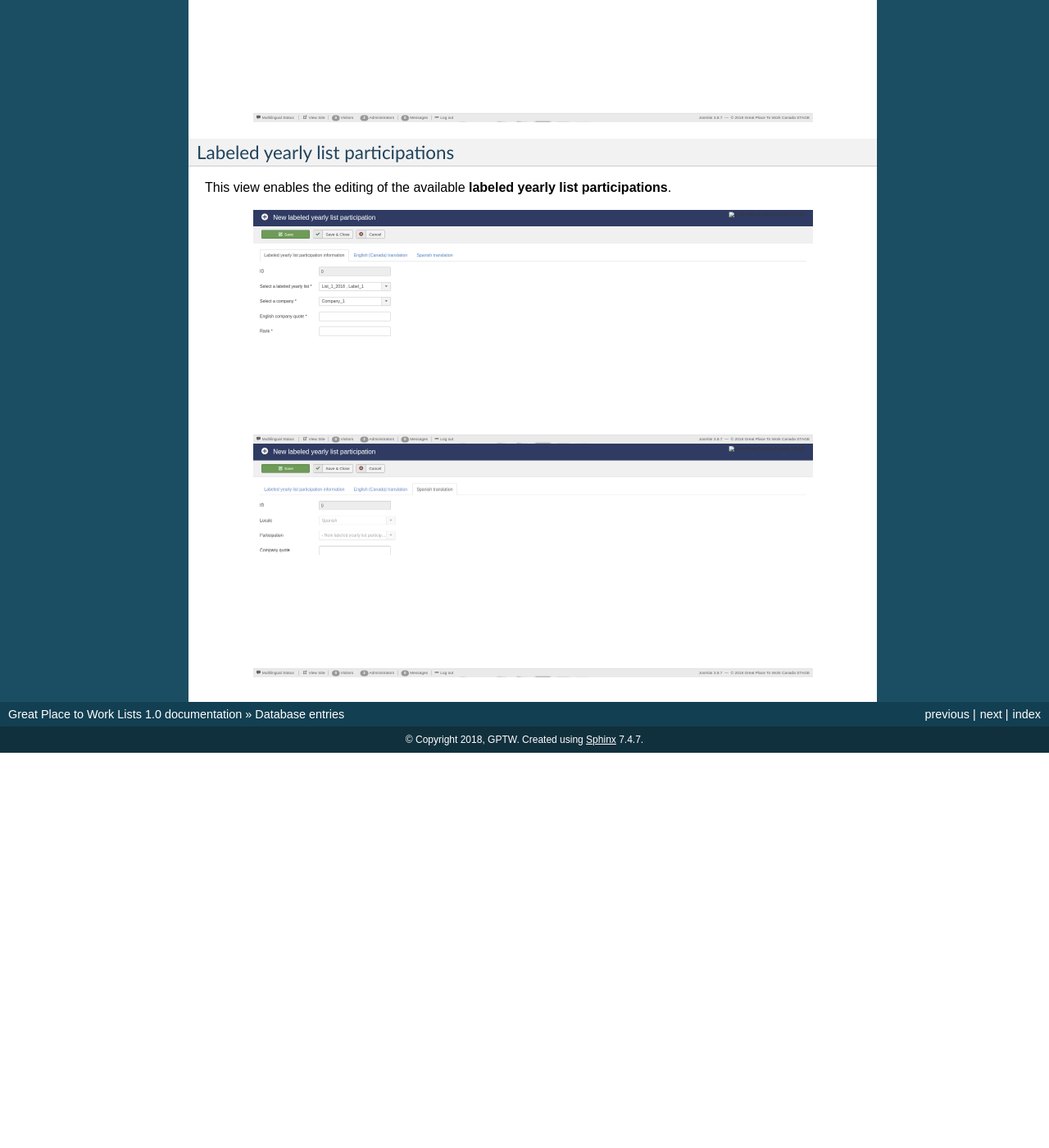
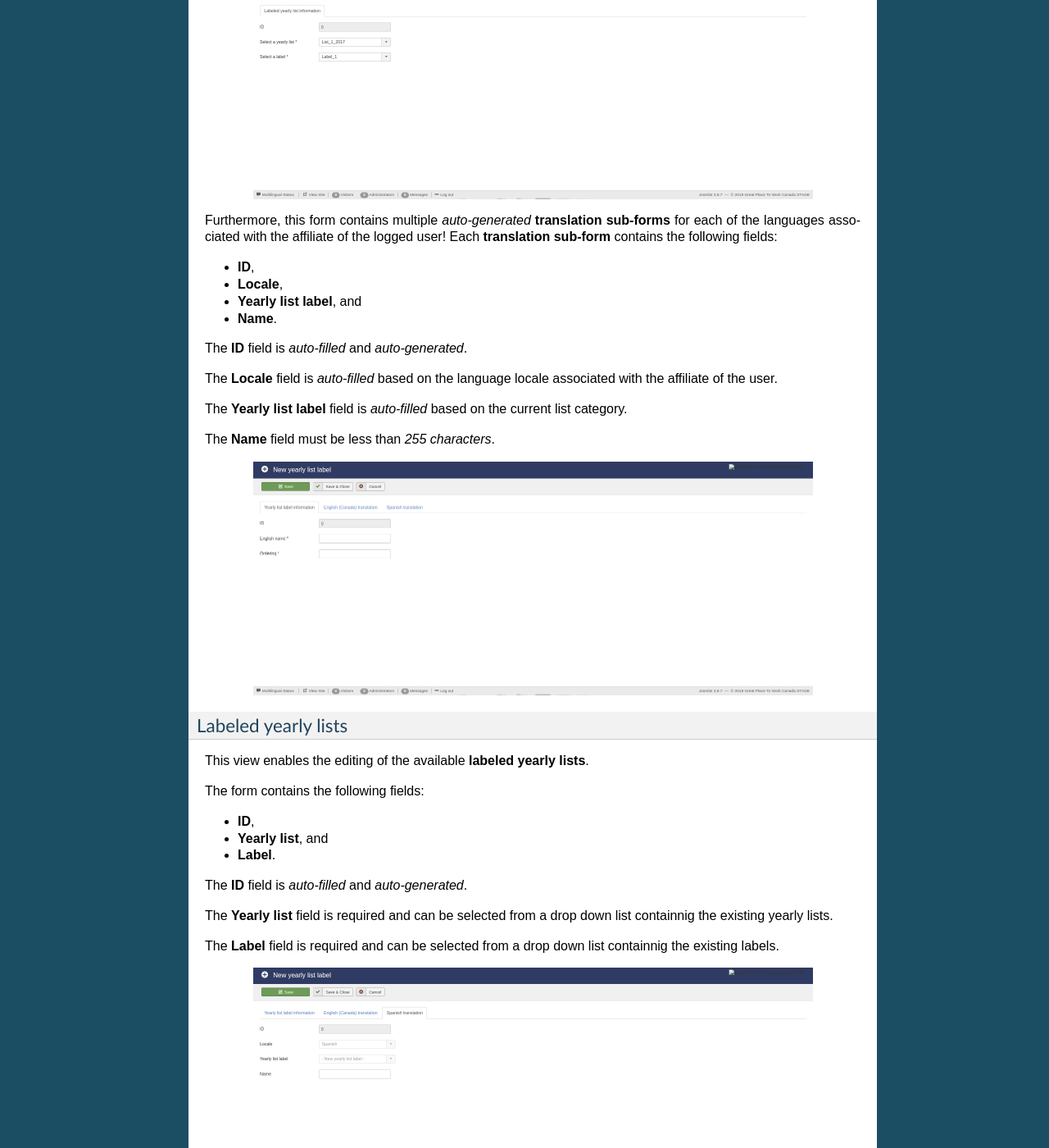
Before and after one commit to treste91/Great-Place-to-Work-Lists, a Sphinx documentation site: the page built from docs/backend/db_entries.rst, in a window 1280 px wide and 1400 px high, scrolled down 12403 px. Shown: the whole window at 82% size. Built offline with Sphinx 7.4.7, drawn with Linux system fonts in a browser that asks for light colours; before the commit the page ends 13321 px from its top, so only the background shows below that; some of the changed text lies outside the part shown.

Commit message:
Update db_entries.rst

```diff
--- a/docs/backend/db_entries.rst
+++ b/docs/backend/db_entries.rst
@@ -309,7 +309,7 @@
 
 * **ID**, and
 
-* **Name**
+* **Name**.
 
 The **ID** field is *auto-filled* and *auto-generated*.
 
@@ -453,7 +453,7 @@
 
 The **Locale** field is *auto-filled* based on the language locale associated with the affiliate of the user.
 
-The **List** field is *auto-filled* based on the current company.
+The **List** field is *auto-filled* based on the current list.
 
 The **Name** field must be less than *255 characters*.
 
@@ -469,10 +469,43 @@
 
 This view enables the editing of the available **list categories**.
 
+The form contains the following fields:
+
+* **ID**,
+
+* **English name**, and
+
+* **Ordering**.
+
+The **ID** field is *auto-filled* and *auto-generated*.
+
+The **English name** field is required and must be less than *190 characters*.
+
+The **Ordering** field is required and must be an integer.
+
 .. image:: db_entries_edit_list_category.png
    :scale: 50 %
    :alt: List category
    :align: center
+
+Furthermore, this form contains multiple *auto-generated* **translation sub-forms** for each of the languages associated with the affiliate of the logged user!
+Each **translation sub-form** contains the following fields:
+
+* **ID**,
+
+* **Locale**,
+
+* **List category**, and
+
+* **Name**.
+
+The **ID** field is *auto-filled* and *auto-generated*.
+
+The **Locale** field is *auto-filled* based on the language locale associated with the affiliate of the user.
+
+The **List category** field is *auto-filled* based on the current list category.
+
+The **Name** field must be less than *255 characters*.
 
 .. image:: db_entries_edit_list_category_translation.png
    :scale: 50 %
@@ -499,10 +532,43 @@
 
 This view enables the editing of the available **yearly list labels**.
 
+The form contains the following fields:
+
+* **ID**,
+
+* **English name**, and
+
+* **Ordering**.
+
+The **ID** field is *auto-filled* and *auto-generated*.
+
+The **English name** field is required and must be less than *190 characters*.
+
+The **Ordering** field is required and must be an integer.
+
 .. image:: db_entries_edit_yearly_list_label.png
    :scale: 50 %
    :alt: Yearly list label
    :align: center
+
+Furthermore, this form contains multiple *auto-generated* **translation sub-forms** for each of the languages associated with the affiliate of the logged user!
+Each **translation sub-form** contains the following fields:
+
+* **ID**,
+
+* **Locale**,
+
+* **Yearly list label**, and
+
+* **Name**.
+
+The **ID** field is *auto-filled* and *auto-generated*.
+
+The **Locale** field is *auto-filled* based on the language locale associated with the affiliate of the user.
+
+The **Yearly list label** field is *auto-filled* based on the current list category.
+
+The **Name** field must be less than *255 characters*.
 
 .. image:: db_entries_edit_yearly_list_label_translation.png
    :scale: 50 %
@@ -513,6 +579,20 @@
 ^^^^^^^^^^^^^^^^^^^^
 
 This view enables the editing of the available **labeled yearly lists**.
+
+The form contains the following fields:
+
+* **ID**,
+
+* **Yearly list**, and
+
+* **Label**.
+
+The **ID** field is *auto-filled* and *auto-generated*.
+
+The **Yearly list** field is required and can be selected from a drop down list containnig the existing yearly lists.
+
+The **Label** field is required and can be selected from a drop down list containnig the existing labels.
 
 .. image:: db_entries_edit_labeled_yearly_list.png
    :scale: 50 %
```
